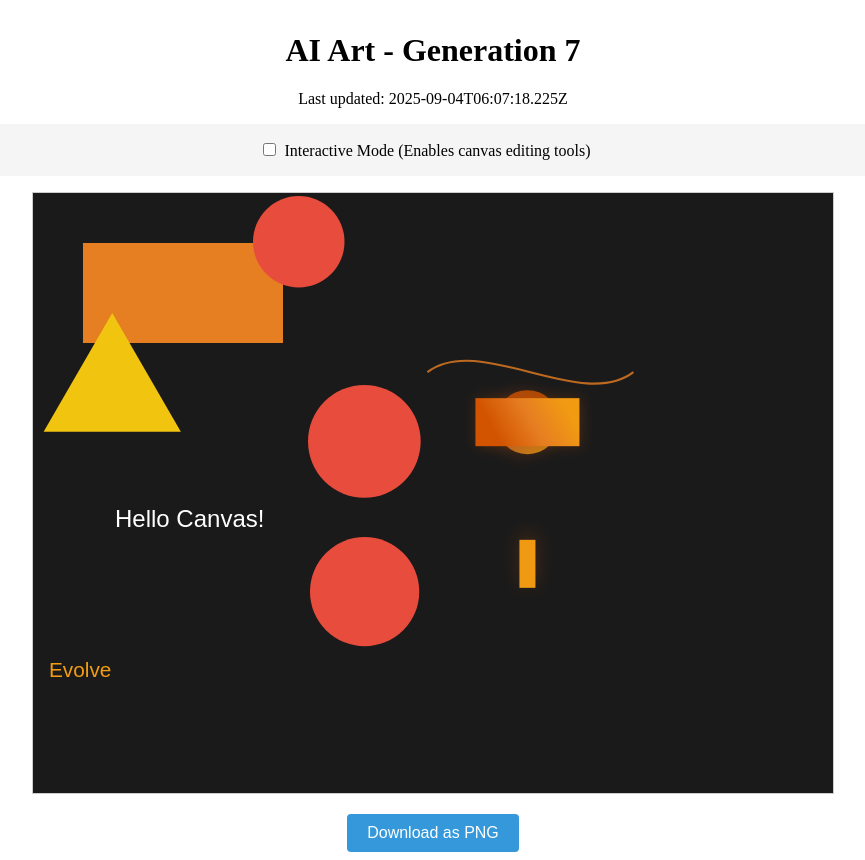
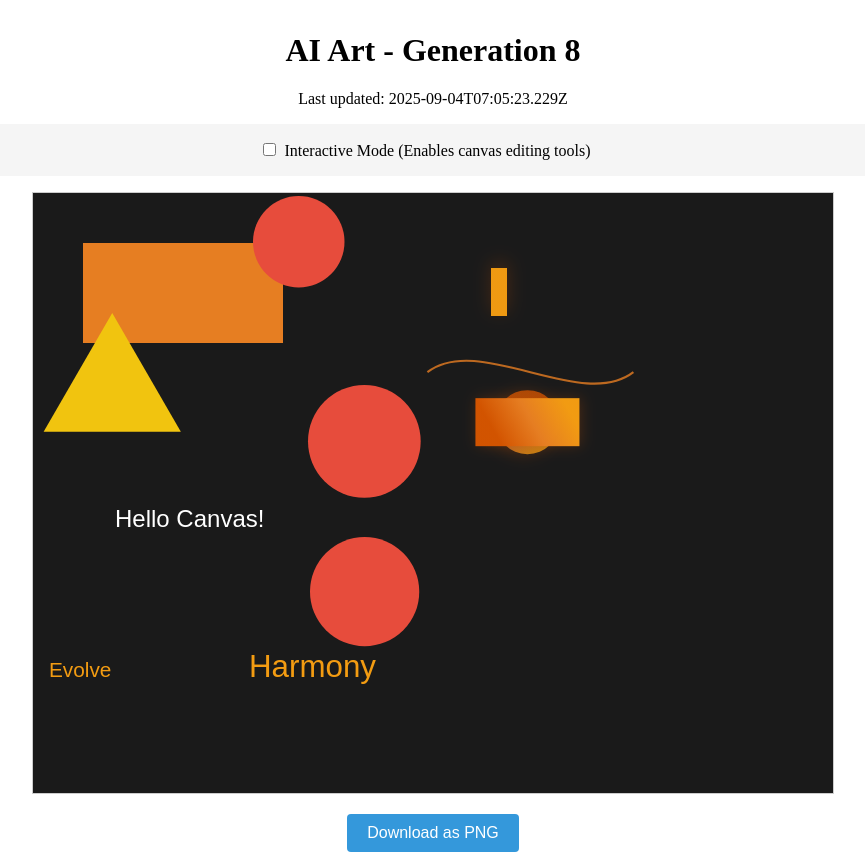
Before and after one commit to mcclowes/ai-art, a React (Vite) app: page / in a window 1280 px wide. Shown: the whole page, without its empty margins (207-1072 px from the left). Built offline with nearby package versions, Linux system fonts and the light colour scheme.

Commit message:
Improve artwork - Generation 8

```diff
--- a/src/artwork-state.ts
+++ b/src/artwork-state.ts
@@ -146,8 +146,8 @@ export const artworkState: ArtworkState = {
     },
     {
       "type": "rectangle",
-      "x": 486.4375772558714,
-      "y": 346.82818294190355,
+      "x": 458,
+      "y": 75,
       "width": 16,
       "height": 48,
       "fillStyle": "#d35400",
@@ -182,9 +182,18 @@ export const artworkState: ArtworkState = {
       "strokeWidth": 2.129936958527579,
       "opacity": 0.8,
       "id": "curve_1756966038225"
+    },
+    {
+      "type": "text",
+      "x": 216,
+      "y": 484,
+      "text": "Harmony",
+      "font": "31.326672796308323px Arial",
+      "fillStyle": "#f39c12",
+      "id": "text_1756969523229"
     }
   ],
-  "generation": 7,
-  "lastUpdated": "2025-09-04T06:07:18.225Z",
+  "generation": 8,
+  "lastUpdated": "2025-09-04T07:05:23.229Z",
   "cycleStarted": "2025-09-04T00:19:55.543Z"
 };
```
